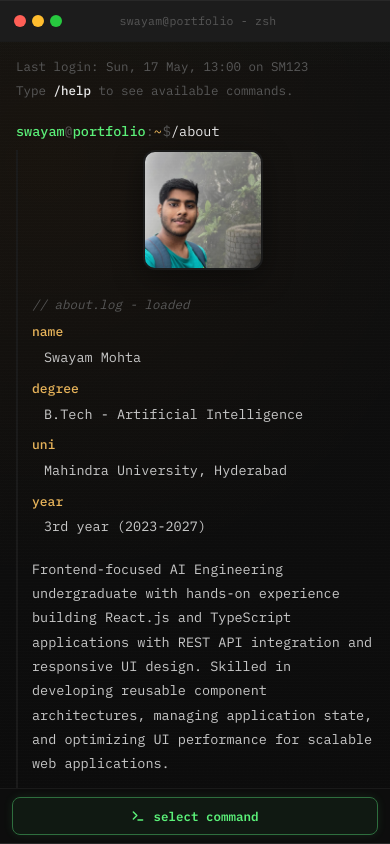
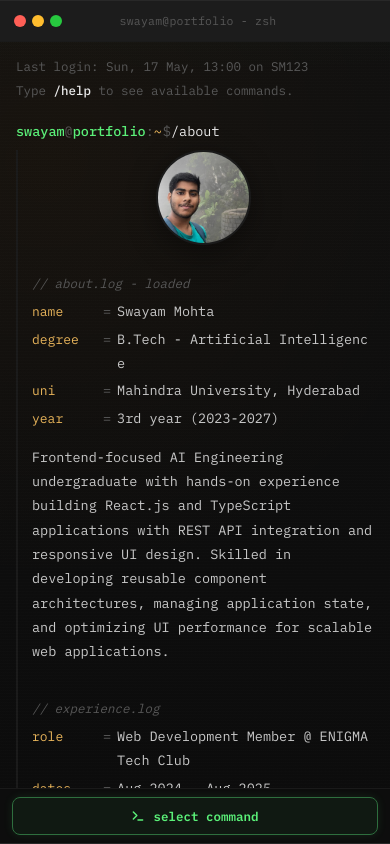
Before and after one commit to SwayamMohta/Portfolio, a React (Vite) app: page /about#/about in a window 390 px wide. Built offline with nearby package versions, Linux system fonts and the light colour scheme.

Commit message:
style: keep key-values inline on mobile, style profile pic avatar, reduce indentation padding to 12px

```diff
--- a/src/App.css
+++ b/src/App.css
@@ -567,6 +567,11 @@
   opacity: 1;
 }
 
+.exp-desc {
+  padding-left: 28px;
+  margin-top: 2px;
+}
+
 .personal-details-block,
 .research-block {
   padding-top: 4px;
@@ -650,9 +655,10 @@
   }
 
   .about-profile-frame {
-    margin: 0 auto 8px auto;
-    width: 120px;
-    height: 120px;
+    margin: 0 auto 12px auto;
+    width: 95px;
+    height: 95px;
+    border-radius: 50%;
   }
 
   /* Mobile bottom bar menu trigger button */
@@ -780,36 +786,43 @@
     color: var(--green);
   }
 
-  /* Stacking key-value pairs cleanly on narrow mobile devices to prevent breaks */
+  /* Keep key-value lines inline like a real terminal */
   .out-line {
-    flex-direction: column;
-    align-items: flex-start;
-    gap: 2px;
-    margin-bottom: 8px;
+    flex-direction: row;
+    align-items: baseline;
+    flex-wrap: nowrap;
+    gap: 6px;
+    margin-bottom: 4px;
   }
 
-  .out-key,
+  .out-key {
+    min-width: 65px !important;
+    flex-shrink: 0;
+  }
+
   .out-key--wide {
-    min-width: unset;
-    font-weight: 500;
+    min-width: 110px !important;
+    flex-shrink: 0;
   }
 
   .out-sep {
-    display: none; /* Hide equals signs on mobile to keep layout clean and nested */
+    display: inline !important;
+    flex-shrink: 0;
   }
 
   .out-val,
   .out-text,
   .out-link {
-    padding-left: 12px;
-    word-break: break-word;
+    padding-left: 0;
+    word-break: break-all;
     overflow-wrap: anywhere;
   }
 
-  /* Indent project description and metadata to line up under the name */
+  /* Compact indentation for description and metadata on mobile screens to save space */
   .proj-desc,
-  .proj-meta {
-    padding-left: 28px;
+  .proj-meta,
+  .exp-desc {
+    padding-left: 12px !important;
   }
 
   /* Structured columns for projects list using CSS grid */
@@ -833,7 +846,7 @@
   .proj-header > .out-muted {
     grid-column: 1 / -1;
     grid-row: 2;
-    padding-left: 28px;
+    padding-left: 12px !important;
     font-size: 12px;
     margin-top: -2px;
   }
--- a/src/sections/AboutSection.jsx
+++ b/src/sections/AboutSection.jsx
@@ -53,7 +53,7 @@ function AboutSection({ outputPacing }) {
             <span className="out-sep">= </span>
             <span className="out-val">Aug 2024 - Aug 2025</span>
           </p>
-          <p className="out-para" style={{ paddingLeft: '28px', marginTop: '2px' }}>
+          <p className="out-para exp-desc">
             Developed frontend features including anonymous posting, upvoting, and category-based filtering for a campus forum. Collaborated with backend developers and designers to integrate features and improve UI consistency.
           </p>
         </div>
@@ -68,7 +68,7 @@ function AboutSection({ outputPacing }) {
             <span className="out-sep">= </span>
             <span className="out-val">Aug 2024 - Jun 2025</span>
           </p>
-          <p className="out-para" style={{ paddingLeft: '28px', marginTop: '2px' }}>
+          <p className="out-para exp-desc">
             Designed digital assets and promotional materials, improving visual layout understanding and UI awareness.
           </p>
         </div>
```
